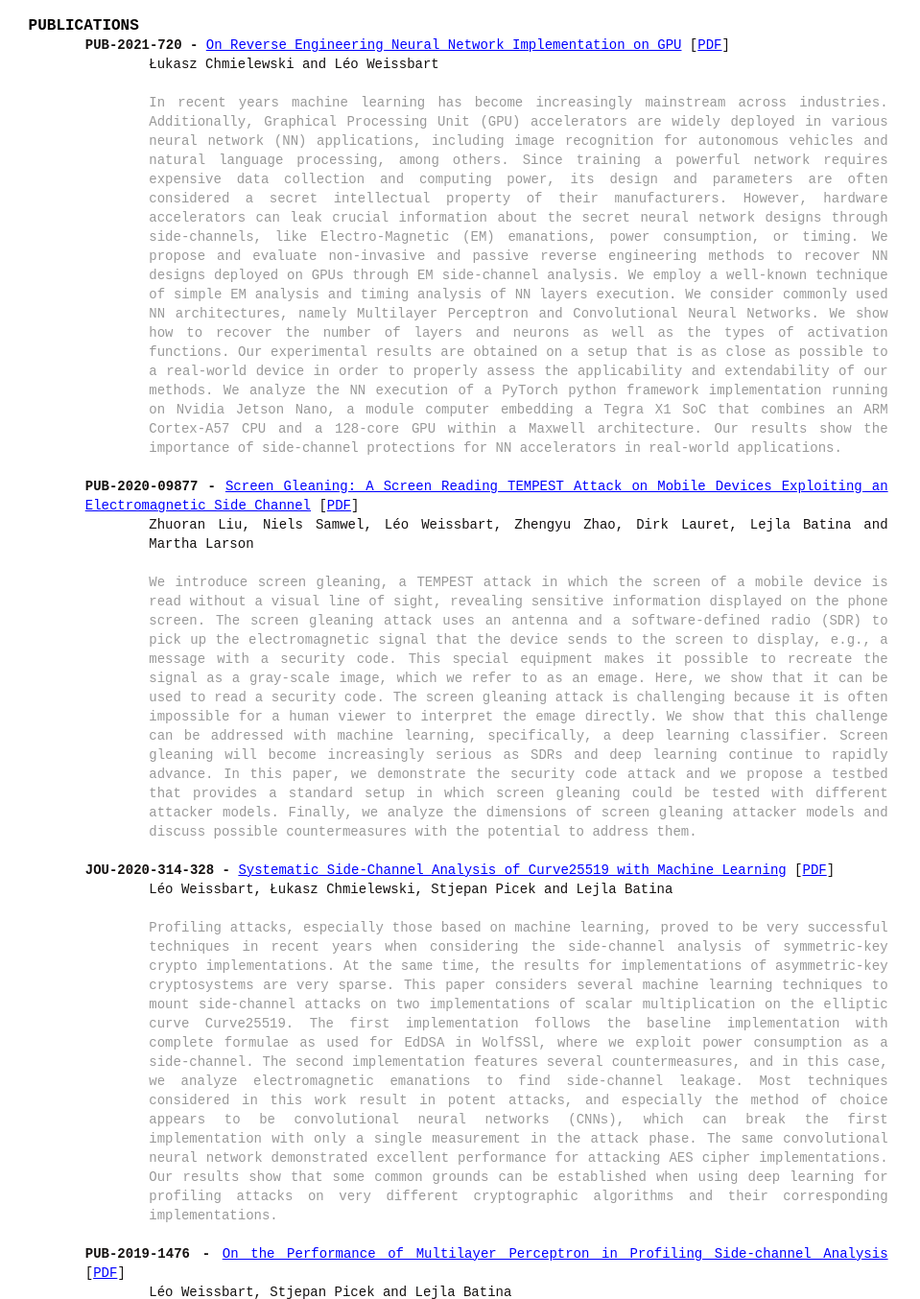
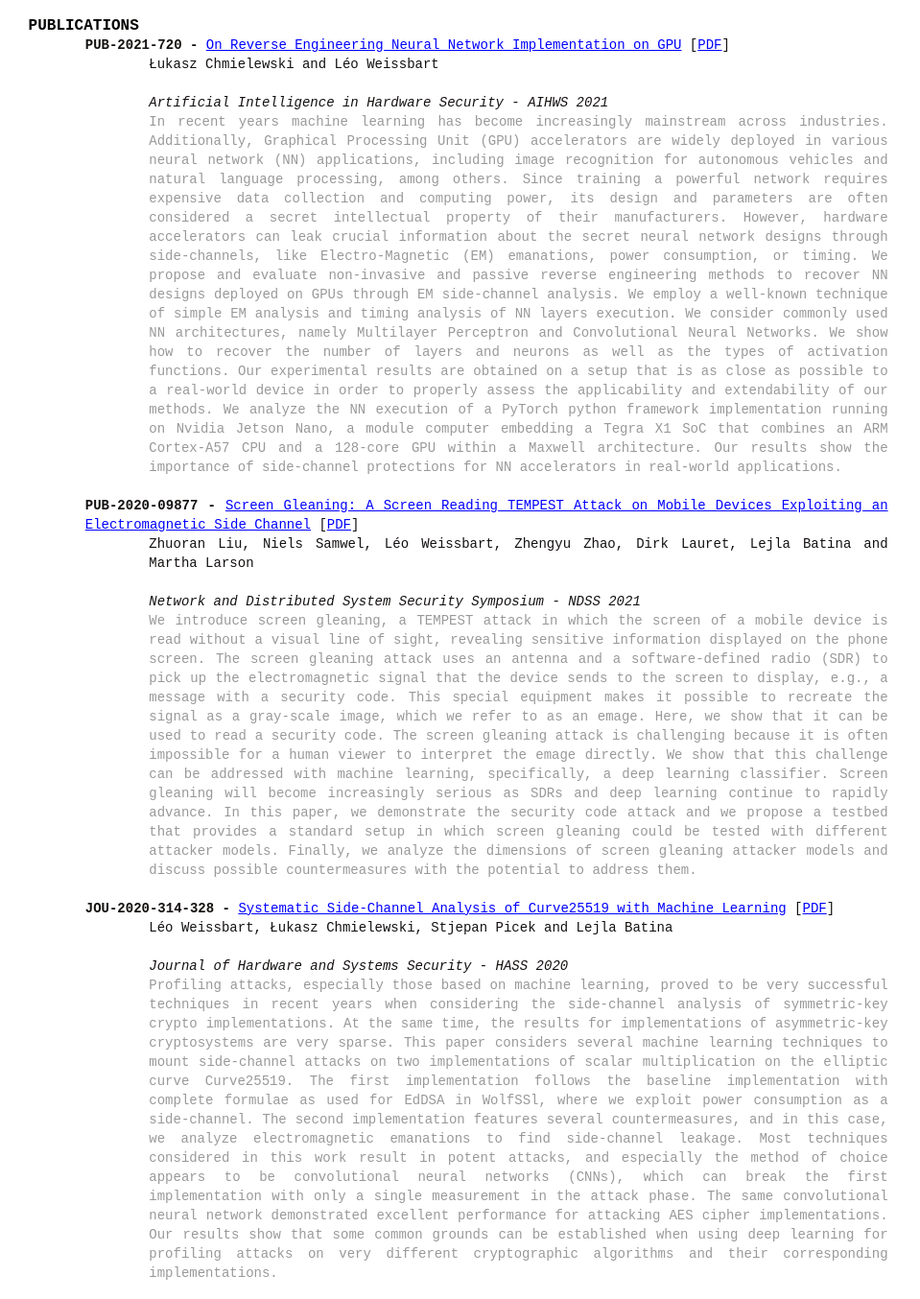
Before and after one commit to leoweissbart/leoweissbart.github.io, a plain HTML site: page index.html in a window 1280 px wide. Shown: the part 968-2322 px from the top of the page at 96% size, without its empty margins (0-959 px from the left). Drawn offline with Linux system fonts and the light colour scheme.

Commit message:
update publications

```diff
--- a/index.html
+++ b/index.html
@@ -75,6 +75,7 @@ Hardware Security,  Deep Learning, Implementation of Cryptography, Physical Atta
 <dl><dt ><code>PUB-2021-720 -</code> <a href="https://eprint.iacr.org/2021/720" >On Reverse Engineering Neural Network Implementation on GPU</a> [<a href="files/2021-720.pdf">PDF</a>]
 </dt><dd>
 <p>Łukasz Chmielewski and Léo Weissbart</p>
+<p><i>Artificial Intelligence in Hardware Security - AIHWS 2021</i><br>
 <span style="color:#999;">In recent years machine learning has become increasingly mainstream across industries. Additionally, Graphical Processing Unit (GPU)
 	 accelerators are widely deployed in various neural network (NN) applications, including image recognition for autonomous vehicles and natural language
 	 processing, among others. Since training a powerful network requires expensive data collection and computing power, its design and parameters are often
@@ -92,6 +93,7 @@ Hardware Security,  Deep Learning, Implementation of Cryptography, Physical Atta
 <dl><dt ><code>PUB-2020-09877 -</code> <a href="https://arxiv.org/pdf/2011.09877" >Screen Gleaning: A Screen Reading TEMPEST Attack on Mobile Devices Exploiting an Electromagnetic Side Channel</a> [<a href="files/2011.09877.pdf">PDF</a>]
 </dt><dd>
 <p>Zhuoran Liu, Niels Samwel, Léo Weissbart, Zhengyu Zhao, Dirk Lauret, Lejla Batina and Martha Larson</p>
+<p><i>Network and Distributed System Security Symposium - NDSS 2021</i><br>
 <span style="color:#999;">    We introduce screen gleaning, a TEMPEST attack in which the screen of a mobile device is read without a visual line of sight,
 	revealing sensitive information displayed on the phone screen. The screen gleaning attack uses an antenna and a software-defined radio (SDR) to pick up
 	the electromagnetic signal that the device sends to the screen to display, e.g., a message with a security code. This special equipment makes it possible
@@ -106,6 +108,7 @@ Hardware Security,  Deep Learning, Implementation of Cryptography, Physical Atta
 <dl><dt ><code>JOU-2020-314-328 -</code> <a href="https://rdcu.be/cdBWr" >Systematic Side-Channel Analysis of Curve25519 with Machine Learning</a> [<a href="files/2020-314-328.pdf">PDF</a>]
 </dt><dd>
 <p>Léo Weissbart, Łukasz Chmielewski, Stjepan Picek and Lejla Batina </p>
+<p><i>Journal of Hardware and Systems Security - HASS 2020</i><br>
 <span style="color:#999;">Profiling attacks, especially those based on machine learning, proved to be very successful techniques in recent years when considering
 	the side-channel analysis of symmetric-key crypto implementations. At the same time, the results for implementations of asymmetric-key cryptosystems are very
 	sparse. This paper considers several machine learning techniques to mount side-channel attacks on two implementations of scalar multiplication on the elliptic
@@ -120,6 +123,7 @@ Hardware Security,  Deep Learning, Implementation of Cryptography, Physical Atta
 <dl><dt ><code>PUB-2019-1476 -</code> <a href="https://eprint.iacr.org/2019/1476" >On the Performance of Multilayer Perceptron in Profiling Side-channel Analysis</a> [<a href="files/2019-1476.pdf">PDF</a>]
 </dt><dd>
 <p>Léo Weissbart, Stjepan Picek and Lejla Batina</p>
+<p><i>Artificial Intelligence in Hardware Security - AIHWS 2020</i><br>
 <span style="color:#999;">In profiling side-channel analysis, machine learning-based attacks nowadays offer the most powerful performance.
 	This holds especially for techniques stemming from the neural network family: multilayer perceptron and convolutional neural networks.
 	Convolutional neural networks are often favored as state-of-the-art results suggest better performance, especially in scenarios where targets
@@ -147,6 +151,7 @@ Hardware Security,  Deep Learning, Implementation of Cryptography, Physical Atta
 <dl><dt ><code>PUB-2019-358 -</code> <a href="https://eprint.iacr.org/2019/358" >One trace is all it takes: Machine Learning-based Side-channel Attack on EdDSA</a> [<a href="files/2019-358.pdf">PDF</a>]
 </dt><dd>
 <p>Léo Weissbart, Stjepan Picek and Lejla Batina</p>
+<p><i>Security, Privacy and Applied Cryptography Engineering - SPACE 2019</i><br>
 <span style="color:#999;"> Profiling attacks, especially those based on machine learning proved as very successful techniques in recent years when
 	considering side-channel analysis of block ciphers implementations. At the same time, the results for implementations public-key cryptosystems
 	are very sparse. In this paper, we consider several machine learning techniques in order to mount a power analysis attack on EdDSA using the curve
```
